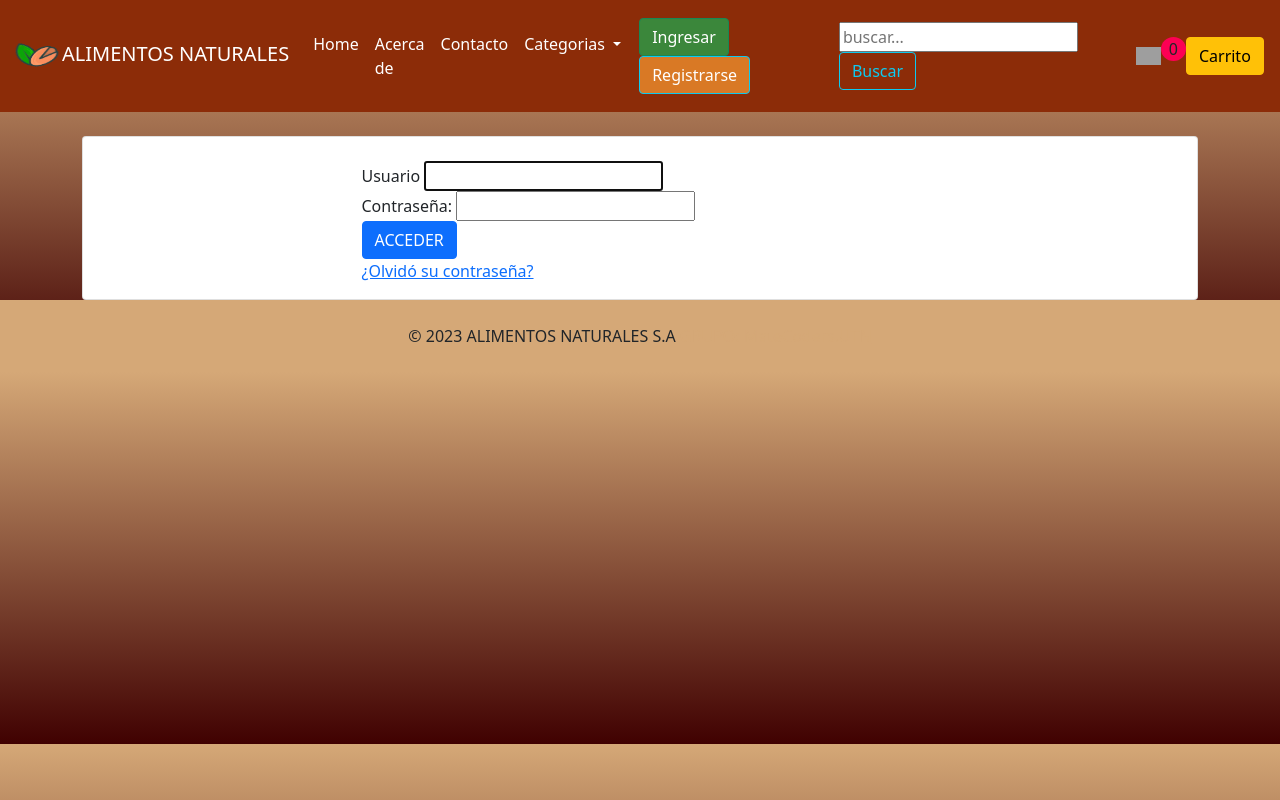
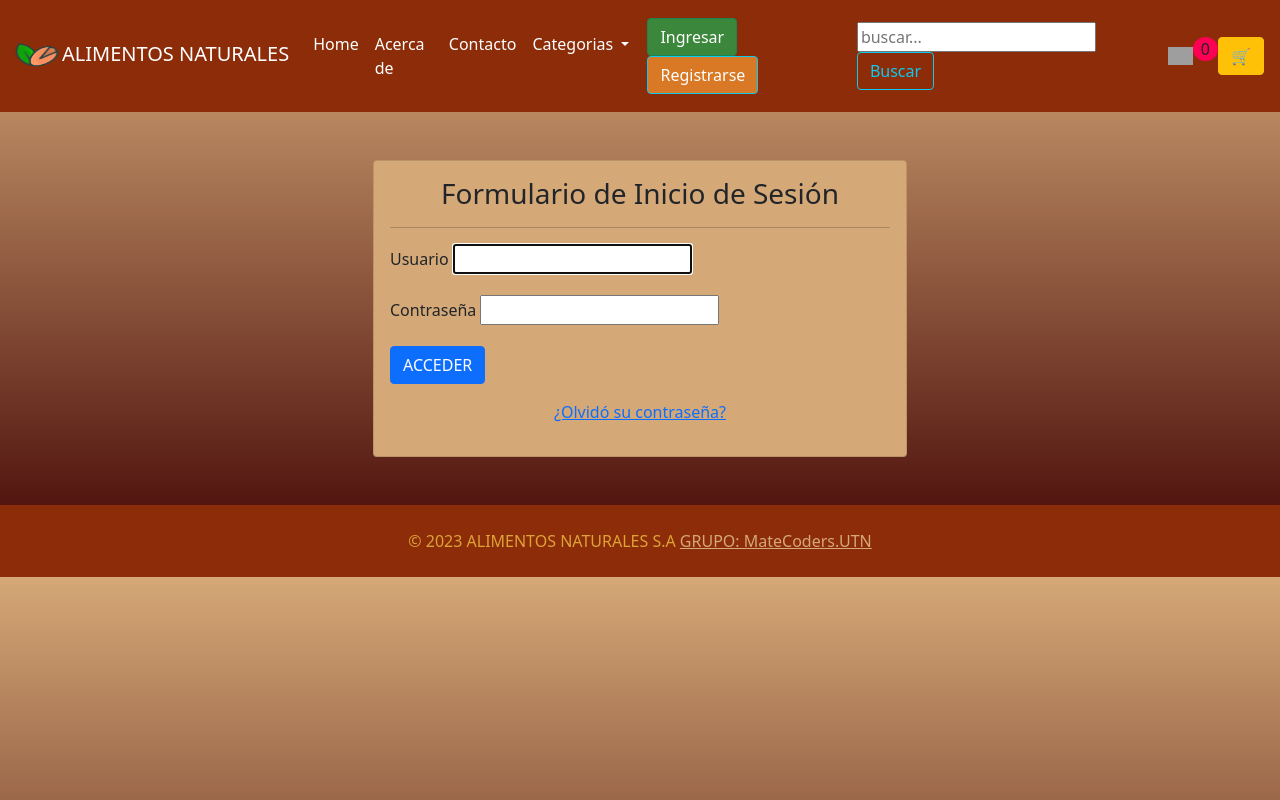
Before and after one commit to CodeSystem2022/E-Commerce-MateCoders, a Django app: page /accounts/login/ in a window 1280 px wide. Run offline with Django 4.2, Linux system fonts and the light colour scheme; data comes from the database, SQL or seed files in the repository; both versions use the stored data as it was after the commit; grey boxes are pictures that could not be loaded.

Commit message:
Agregando estilos 2 formularios
Estilos a los formularios de registrarse e ingresar

```diff
--- a/ecommerceAlimentosNaturales/TIENDA/templates/tienda/index.html
+++ b/ecommerceAlimentosNaturales/TIENDA/templates/tienda/index.html
@@ -54,7 +54,7 @@
 
 
 <div class="container">
-<h2 class="text-center">Más productos</h2>
+<h2 class="ultimos-text">Más productos</h2>
 <hr>
 
 
--- a/ecommerceAlimentosNaturales/TIENDA/templates/tienda/layout.html
+++ b/ecommerceAlimentosNaturales/TIENDA/templates/tienda/layout.html
@@ -106,7 +106,7 @@
                     </p>
 
                 </div>
-                <a href=" {% url 'tienda:checkout' %} " class="btn btn-warning">Carrito </a>
+                <a href=" {% url 'tienda:checkout' %} " class="btn btn-warning">&#x1F6D2; </a>
                 {% endif %}
                 &NonBreakingSpace;
 
@@ -132,9 +132,9 @@
         {% endblock content %}
     </div>
 
-    <footer class="footer mt-auto py-3" style="background-color: #D5A877;">
+    <footer class="footer mt-auto py-3" style="background-color: #8C2C08;">
         <div class="container">
-            <div class="footer-copyright text-center py-2">
+            <div class="footer-copyright text-center py-2 "style="color: #DDA337;">
                 © 2023 ALIMENTOS NATURALES S.A
                 <a href="mailto: martinalejandrotorres77@gmail.com" style="color: #D5A877;">GRUPO: MateCoders.UTN</a>
             </div>
--- a/ecommerceAlimentosNaturales/ecommerceAlimentosNaturales/templates/registration/login.html
+++ b/ecommerceAlimentosNaturales/ecommerceAlimentosNaturales/templates/registration/login.html
@@ -1,38 +1,46 @@
 {% extends 'tienda/layout.html' %}
+
 {% block content %}
-<br>
-<div class="card">
-    <br>
-    <div class="col-12 col-md-6 offset-md-3">
+    <div class="container my-5">
+        <div class="row justify-content-center">
+            <div class="col-md-6">
+                <div class="card fondo-formulario-color">
+                    <div class="card-body">
+                        <h3 class="card-title text-center">Formulario de Inicio de Sesión</h3>
+                        <hr>
                         {% if form.errors %}
-        <p>El usuario y la clave no coinciden, por favor intente nuevamente.</p>
+                            <div class="alert alert-danger" role="alert">
+                                El usuario y la clave no coinciden, por favor intente nuevamente.
+                            </div>
                         {% endif %}
                         {% if next %}
                             {% if user.is_authenticated %}
-        <p>Tu cuenta no tiene acceso a esta página. Para proceder,
-            por favor inicie sesión con una cuenta que tenga acceso.</p>
+                                <div class="alert alert-danger" role="alert">
+                                    Tu cuenta no tiene acceso a esta página. Para proceder, por favor inicie sesión con una cuenta que tenga acceso.
+                                </div>
                             {% else %}
-        <p>Inicie sesión para ver esta página.</p>
+                                <div class="alert alert-warning" role="alert">
+                                    Inicie sesión para ver esta página.
+                                </div>
                             {% endif %}
                         {% endif %}
-        <form method="post" action="{% url 'login' %}">
+                        <form method="post" action="{% url 'login' %}" class="mb-3">
                             {% csrf_token %}
-            <div>
-                <td>Usuario</td>
-                <td>{{ form.username }}</td>
+                            <div class="mb-3">
+                                <label for="{{ form.username.id_for_label }}" class="form-label">Usuario</label>
+                                {{ form.username }}
                             </div>
-            <div>
-                <td>{{ form.password.label_tag }}</td>
-                <td>{{ form.password }}</td>
+                            <div class="mb-3">
+                                <label for="{{ form.password.id_for_label }}" class="form-label">Contraseña</label>
+                                {{ form.password }}
                             </div>
-            <div>
-                <input type="submit" class="btn btn-primary" value="ACCEDER" />
-                <input type="hidden" name="next" value="{{ next }}" />
-            </div>
+                            <input type="submit" class="btn btn-primary" value="ACCEDER">
+                            <input type="hidden" name="next" value="{{ next }}">
                         </form>
-
-        <p><a href="{% url 'password_reset' %}">¿Olvidó su contraseña?</a></p>
+                        <p class="text-center"><a href="{% url 'password_reset' %}">¿Olvidó su contraseña?</a></p>
                     </div>
                 </div>
-
+            </div>
+        </div>
+    </div>
 {% endblock %}
--- a/ecommerceAlimentosNaturales/static/css/styles.css
+++ b/ecommerceAlimentosNaturales/static/css/styles.css
@@ -65,3 +65,7 @@ body {
     font-family: Arial, sans-serif; /* Cambia la fuente según lo que necesites */
     margin: 35px; /* Agrega un margen alrededor de la tarjeta */
 }
+
+.fondo-formulario-color{
+    background-color: #D5A877;
+}
```
Also changed, not shown: ecommerceAlimentosNaturales/TIENDA/templates/tienda/categorias.html (+12 -13 lines), ecommerceAlimentosNaturales/USUARIOS/forms.py (+3 -5 lines), ecommerceAlimentosNaturales/ecommerceAlimentosNaturales/templates/registration/registro.html (+12 -12 lines), ecommerceAlimentosNaturales/db.sqlite3. Lines whose indentation alone changed are shown as unchanged.
